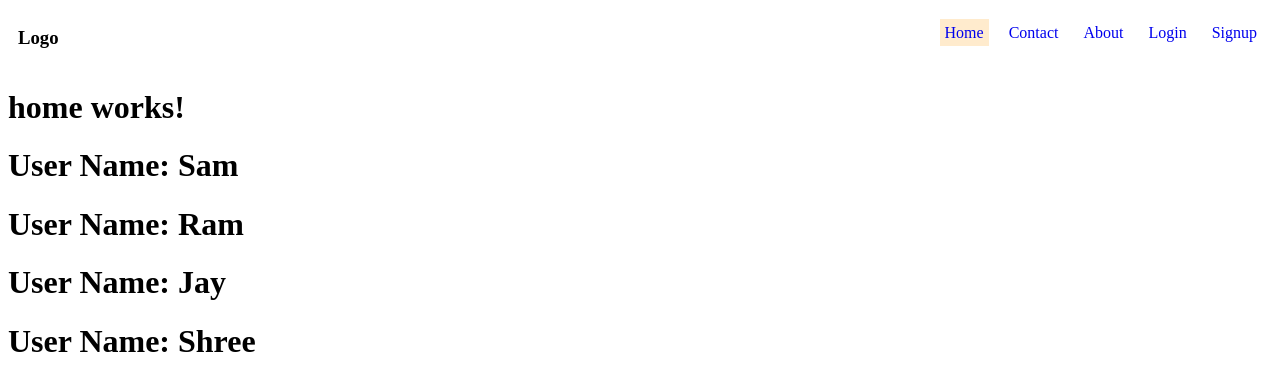
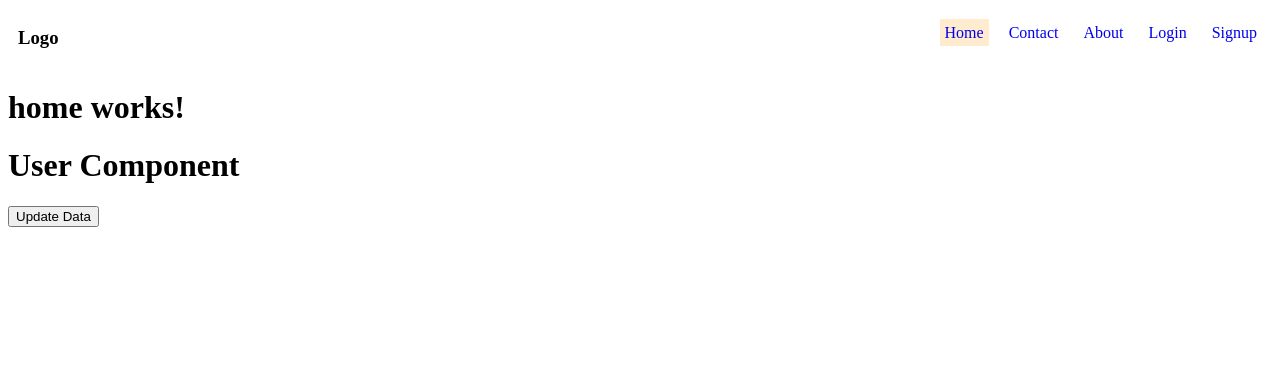
Before and after one commit to shubham4786/Angular, an Angular app in the folder my-app/: page / in a window 1280 px wide. Shown: the top 390 px of the page. Built offline with nearby package versions, Linux system fonts and the light colour scheme.

Commit message:
Data from Child to Parent Component

```diff
--- a/my-app/src/app/home/home.html
+++ b/my-app/src/app/home/home.html
@@ -1,4 +1,7 @@
 <h1>home works!</h1>
-@for (user of users; track user.id) {
-<app-user [user]="user" />
+
+<app-user (getUser)="handleUsers($event)" />
+
+@for (user of users; track user?.id) {
+<h2>User Name: {{user?.name}}</h2>
 }
--- a/my-app/src/app/home/home.ts
+++ b/my-app/src/app/home/home.ts
@@ -9,18 +9,10 @@ import { User } from '../user/user';
   styleUrl: './home.css'
 })
 export class Home {
+  users: undefined | any;
+  handleUsers(users: any) {
+    console.log(users);
+    this.users = users;
 
-  users = [{
-    id: 1,
-    name: "Sam"
-  }, {
-    id: 2,
-    name: "Ram"
-  }, {
-    id: 3,
-    name: "Jay"
-  }, {
-    id: 4,
-    name: "Shree"
-  },]
+  }
 }
--- a/my-app/src/app/user/user.html
+++ b/my-app/src/app/user/user.html
@@ -1 +1,3 @@
-<h1>User Name: {{user.name}}</h1>
+<h1>User Component</h1>
+
+<button (click)="dispyaData()">Update Data</button>
--- a/my-app/src/app/user/user.ts
+++ b/my-app/src/app/user/user.ts
@@ -1,4 +1,4 @@
-import { Component, Input } from '@angular/core';
+import { Component, EventEmitter, Input, Output } from '@angular/core';
 import { ActivatedRoute } from '@angular/router';
 
 @Component({
@@ -8,6 +8,24 @@ import { ActivatedRoute } from '@angular/router';
   styleUrl: './user.css'
 })
 export class User {
-  @Input() user: any = ''
+  @Output() getUser = new EventEmitter()
 
+
+  users = [{
+    id: 1,
+    name: "Sam"
+  }, {
+    id: 2,
+    name: "Ram"
+  }, {
+    id: 3,
+    name: "Jay"
+  }, {
+    id: 4,
+    name: "Shree"
+  },]
+
+  dispyaData() {
+    this.getUser.emit(this.users)
+  }
 }
```
